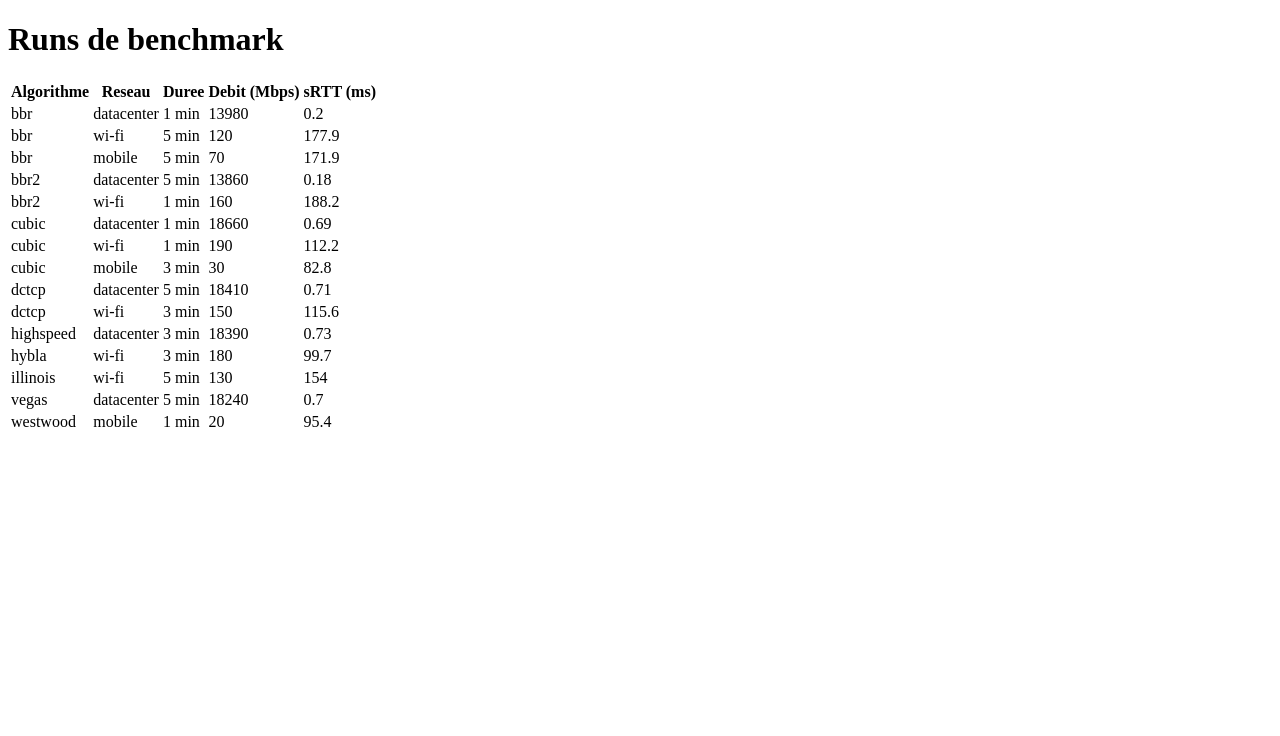
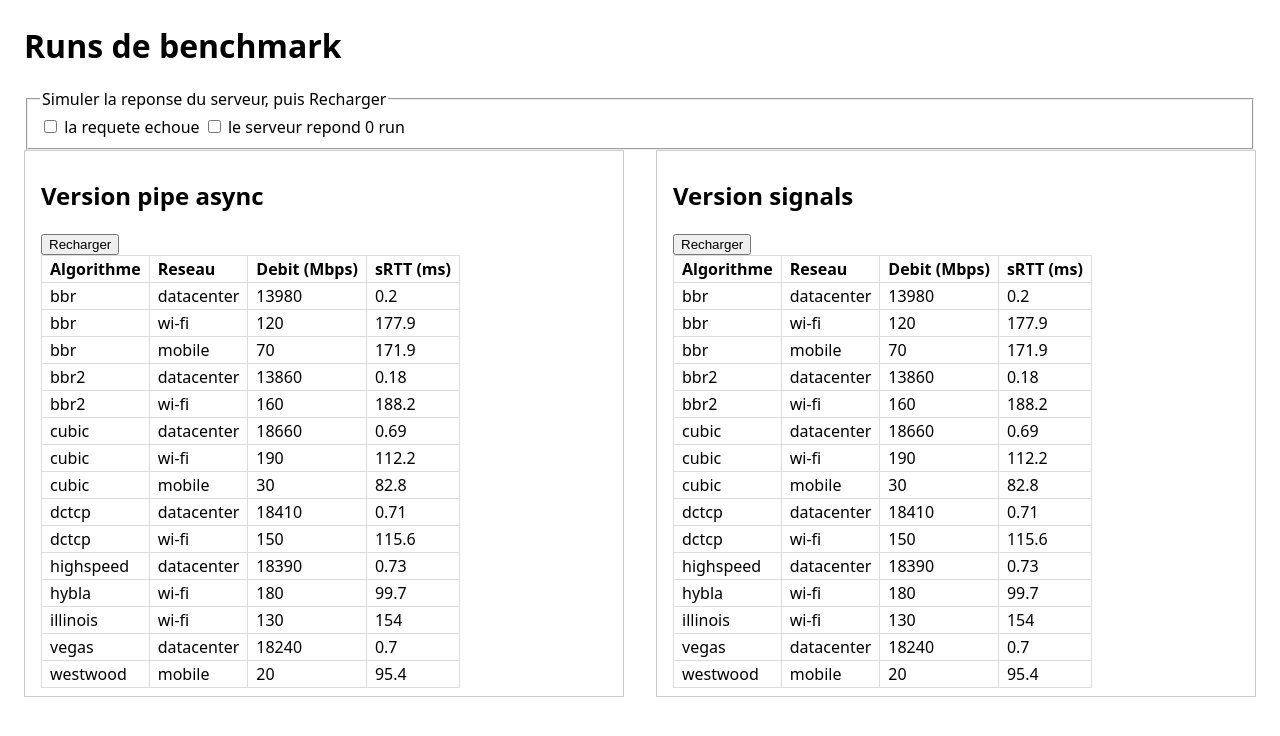
Before and after one commit to sofianealhoz/Dynamic_CCA_Selection, an Angular app in the folder web-angular/: page / in a window 1280 px wide. Shown: the top 736 px of the page. Built offline with nearby package versions, Linux system fonts and the light colour scheme.

Commit message:
Show loading, error, data and empty states with async pipe and signals

```diff
--- a/web-angular/src/app/app.css
+++ b/web-angular/src/app/app.css
@@ -0,0 +1,11 @@
+.columns {
+  display: flex;
+  gap: 2rem;
+  align-items: flex-start;
+}
+
+.columns section {
+  flex: 1;
+  border: 1px solid #ccc;
+  padding: 0.5rem 1rem;
+}
--- a/web-angular/src/app/app.html
+++ b/web-angular/src/app/app.html
@@ -1,24 +1,18 @@
 <h1>Runs de benchmark</h1>
 
-<table>
-  <thead>
-    <tr>
-      <th>Algorithme</th>
-      <th>Reseau</th>
-      <th>Duree</th>
-      <th>Debit (Mbps)</th>
-      <th>sRTT (ms)</th>
-    </tr>
-  </thead>
-  <tbody>
-    @for (run of runs$ | async; track run.id) {
-      <tr>
-        <td>{{ run.cca }}</td>
-        <td>{{ run.network }}</td>
-        <td>{{ run.durationMin }} min</td>
-        <td>{{ run.throughputMbps }}</td>
-        <td>{{ run.srttMs }}</td>
-      </tr>
-    }
-  </tbody>
-</table>
+<fieldset>
+  <legend>Simuler la reponse du serveur, puis Recharger</legend>
+  <label>
+    <input type="checkbox" (change)="setFail($any($event.target).checked)" />
+    la requete echoue
+  </label>
+  <label>
+    <input type="checkbox" (change)="setEmpty($any($event.target).checked)" />
+    le serveur repond 0 run
+  </label>
+</fieldset>
+
+<div class="columns">
+  <section><runs-async /></section>
+  <section><runs-signals /></section>
+</div>
--- a/web-angular/src/app/app.ts
+++ b/web-angular/src/app/app.ts
@@ -1,20 +1,24 @@
 import { Component, inject } from '@angular/core';
-import { AsyncPipe } from '@angular/common';
-import { Observable } from 'rxjs';
 
 import { BenchmarkService } from './benchmarks/benchmark.service';
-import { BenchmarkRun } from './benchmarks/benchmark.model';
+import { RunsAsync } from './benchmarks/runs-async';
+import { RunsSignals } from './benchmarks/runs-signals';
 
 @Component({
   selector: 'app-root',
-  imports: [AsyncPipe],
+  imports: [RunsAsync, RunsSignals],
   templateUrl: './app.html',
   styleUrl: './app.css'
 })
 export class App {
-  private readonly benchmarks = inject(BenchmarkService);
+  readonly benchmarks = inject(BenchmarkService);
 
-  // Un Observable n'execute rien tant que personne ne s'y abonne.
-  // Ici c'est le pipe async du template qui declenche l'appel et s'y abonne.
-  readonly runs$: Observable<BenchmarkRun[]> = this.benchmarks.getRuns();
+  // Leviers de demo : ils changent ce que renverra le PROCHAIN appel au service.
+  setFail(value: boolean): void {
+    this.benchmarks.failNext = value;
+  }
+
+  setEmpty(value: boolean): void {
+    this.benchmarks.returnEmpty = value;
+  }
 }
--- /dev/null
+++ b/web-angular/src/app/benchmarks/runs-async.ts
@@ -0,0 +1,74 @@
+import { Component, inject } from '@angular/core';
+import { AsyncPipe } from '@angular/common';
+import { Observable, of } from 'rxjs';
+import { catchError, map, startWith } from 'rxjs/operators';
+
+import { BenchmarkService } from './benchmark.service';
+import { RunsViewState } from './view-state';
+
+/**
+ * Version 1 : l'etat vit dans le flux. Le composant ne stocke rien,
+ * il decrit une transformation : runs -> etat de vue.
+ */
+@Component({
+  selector: 'runs-async',
+  imports: [AsyncPipe],
+  template: `
+    <h2>Version pipe async</h2>
+    <button (click)="reload()">Recharger</button>
+
+    @if (state$ | async; as state) {
+      @switch (state.status) {
+        @case ('loading') {
+          <p>Chargement des runs...</p>
+        }
+        @case ('error') {
+          <p class="error">{{ state.message }} <button (click)="reload()">Reessayer</button></p>
+        }
+        @case ('ready') {
+          @if (state.runs.length === 0) {
+            <p>Aucun run pour ce filtre.</p>
+          } @else {
+            <table>
+              <thead>
+                <tr><th>Algorithme</th><th>Reseau</th><th>Debit (Mbps)</th><th>sRTT (ms)</th></tr>
+              </thead>
+              <tbody>
+                @for (run of state.runs; track run.id) {
+                  <tr>
+                    <td>{{ run.cca }}</td>
+                    <td>{{ run.network }}</td>
+                    <td>{{ run.throughputMbps }}</td>
+                    <td>{{ run.srttMs }}</td>
+                  </tr>
+                }
+              </tbody>
+            </table>
+          }
+        }
+      }
+    }
+  `,
+})
+export class RunsAsync {
+  private readonly benchmarks = inject(BenchmarkService);
+
+  state$: Observable<RunsViewState> = this.buildState();
+
+  private buildState(): Observable<RunsViewState> {
+    return this.benchmarks.getRuns().pipe(
+      // map : la reponse brute devient l'etat "donnees pretes"
+      map((runs): RunsViewState => ({ status: 'ready', runs })),
+      // catchError : l'echec devient un etat affichable, pas une exception qui tue le flux
+      catchError((err: Error) => of<RunsViewState>({ status: 'error', message: err.message })),
+      // startWith : le flux emet "chargement" avant meme que la requete parte
+      startWith<RunsViewState>({ status: 'loading' }),
+    );
+  }
+
+  // Reaffecter le champ cree un nouvel Observable : le pipe async se desabonne
+  // de l'ancien et souscrit au nouveau, donc la requete repart.
+  reload(): void {
+    this.state$ = this.buildState();
+  }
+}
--- /dev/null
+++ b/web-angular/src/app/benchmarks/runs-signals.ts
@@ -0,0 +1,76 @@
+import { Component, DestroyRef, inject, signal } from '@angular/core';
+import { takeUntilDestroyed } from '@angular/core/rxjs-interop';
+
+import { BenchmarkService } from './benchmark.service';
+import { BenchmarkRun } from './benchmark.model';
+
+/**
+ * Version 2 : l'etat vit dans le composant, dans des signals.
+ * Un signal est une valeur lue avec (), et toute vue qui la lit se remet a jour
+ * quand elle change. Equivalent exact de ref() en Vue et de useState en React.
+ */
+@Component({
+  selector: 'runs-signals',
+  template: `
+    <h2>Version signals</h2>
+    <button (click)="load()">Recharger</button>
+
+    @if (loading()) {
+      <p>Chargement des runs...</p>
+    } @else if (error()) {
+      <p class="error">{{ error() }} <button (click)="load()">Reessayer</button></p>
+    } @else if (runs().length === 0) {
+      <p>Aucun run pour ce filtre.</p>
+    } @else {
+      <table>
+        <thead>
+          <tr><th>Algorithme</th><th>Reseau</th><th>Debit (Mbps)</th><th>sRTT (ms)</th></tr>
+        </thead>
+        <tbody>
+          @for (run of runs(); track run.id) {
+            <tr>
+              <td>{{ run.cca }}</td>
+              <td>{{ run.network }}</td>
+              <td>{{ run.throughputMbps }}</td>
+              <td>{{ run.srttMs }}</td>
+            </tr>
+          }
+        </tbody>
+      </table>
+    }
+  `,
+})
+export class RunsSignals {
+  private readonly benchmarks = inject(BenchmarkService);
+  private readonly destroyRef = inject(DestroyRef);
+
+  readonly loading = signal(true);
+  readonly error = signal<string | null>(null);
+  readonly runs = signal<BenchmarkRun[]>([]);
+
+  constructor() {
+    this.load();
+  }
+
+  load(): void {
+    // Remettre les trois signaux a plat, sinon l'erreur precedente reste affichee.
+    this.loading.set(true);
+    this.error.set(null);
+
+    this.benchmarks
+      .getRuns()
+      // subscribe manuel : c'est a nous de fermer l'abonnement.
+      // takeUntilDestroyed le ferme quand le composant est detruit.
+      .pipe(takeUntilDestroyed(this.destroyRef))
+      .subscribe({
+        next: (runs) => {
+          this.runs.set(runs);
+          this.loading.set(false);
+        },
+        error: (err: Error) => {
+          this.error.set(err.message);
+          this.loading.set(false);
+        },
+      });
+  }
+}
--- /dev/null
+++ b/web-angular/src/app/benchmarks/view-state.ts
@@ -0,0 +1,12 @@
+import { BenchmarkRun } from './benchmark.model';
+
+/**
+ * Les etats possibles d'un affichage asynchrone, rendus explicites.
+ * Union discriminee : le champ status dit lequel des trois cas on tient,
+ * et TypeScript refuse de lire runs tant qu'on n'a pas teste status === 'ready'.
+ * Le 4e etat (vide) n'est pas un etat du chargement : c'est ready avec runs.length === 0.
+ */
+export type RunsViewState =
+  | { status: 'loading' }
+  | { status: 'error'; message: string }
+  | { status: 'ready'; runs: BenchmarkRun[] };
--- a/web-angular/src/styles.css
+++ b/web-angular/src/styles.css
@@ -1 +1,19 @@
-/* You can add global styles to this file, and also import other style files */
+body {
+  font-family: system-ui, sans-serif;
+  margin: 1.5rem;
+}
+
+table {
+  border-collapse: collapse;
+}
+
+th,
+td {
+  border: 1px solid #ddd;
+  padding: 2px 8px;
+  text-align: left;
+}
+
+.error {
+  color: #b00020;
+}
```
